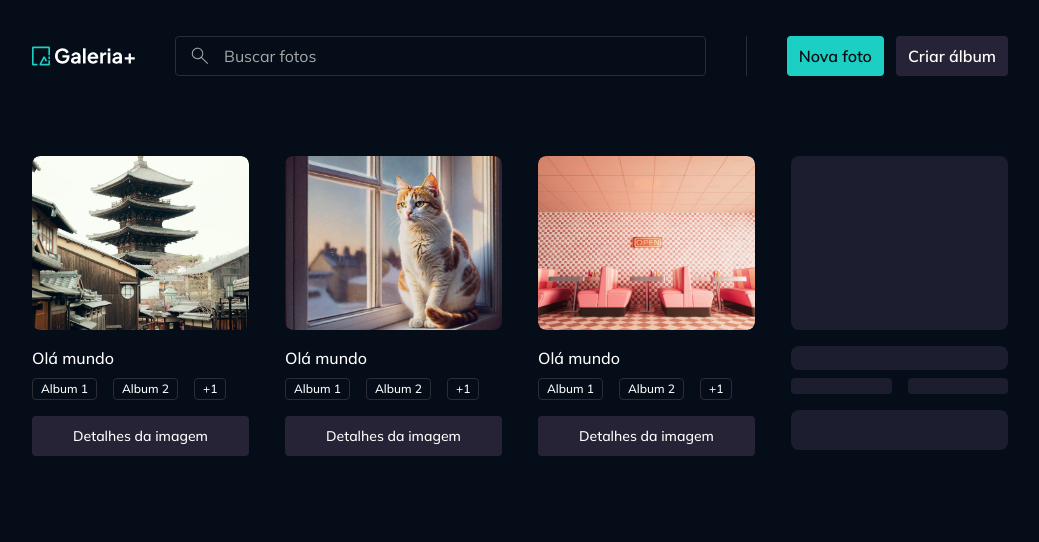
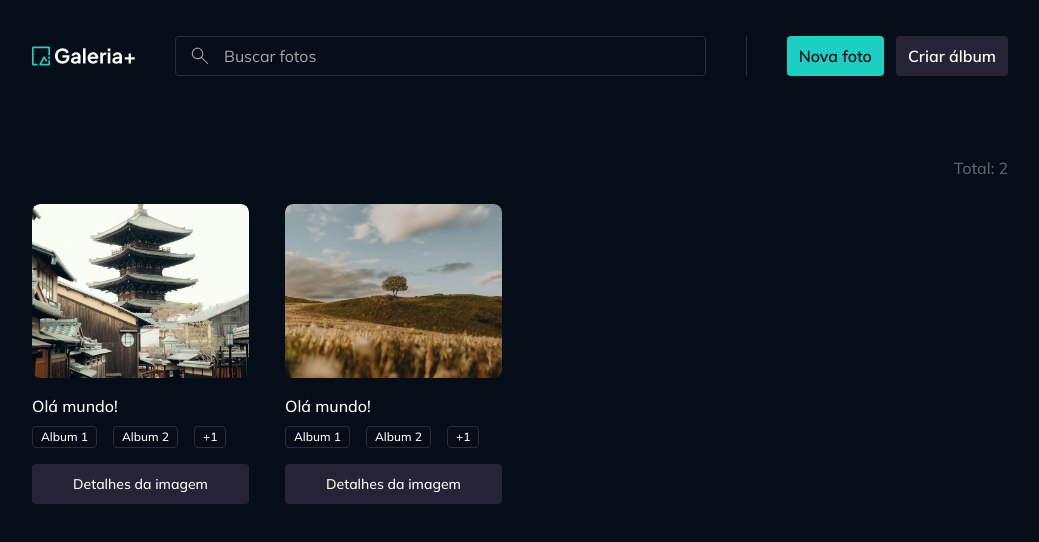
Before and after one commit to leoperass/gallery-plus, a React (Vite) app: page / in a window 1280 px wide. Shown: the top 542 px of the page, without its empty margins (120-1159 px from the left). Built offline with nearby package versions, Linux system fonts and the light colour scheme.

Commit message:
feat(photos): add PhotoList component with loading, empty and grid states

```diff
--- /dev/null
+++ b/src/contexts/photos/models/components/photos.list.tsx
@@ -0,0 +1,64 @@
+import Skeleton from "../../../../components/skeleton";
+import Text from "../../../../components/text";
+import type { Photo } from "../photo";
+import PhotoWidget from "./photo-widget";
+
+interface PhotosListProps {
+    photos: Photo[];
+    loading?: boolean;
+}
+
+export default function PhotosList({ photos, loading }: PhotosListProps) {
+
+    return (
+        <div className="space-y-6">
+            <Text
+                as="div"
+                variant="paragraph-large"
+                className="flex items-center justify-end gap-1 text-accent-span"
+            >
+                Total:{" "}
+                {!loading ? (
+                    <div>{photos.length}</div>
+                ) : (
+                        <Skeleton className="w-6 h-6" />
+                    )
+                }
+            </Text>
+
+            {/* GRID DE FOTOS */}
+            {!loading && photos?.length > 0 && (
+            <div className="grid grid-cols-4 gap-9">
+                {photos.map((photo) => (
+                <PhotoWidget
+                    key={photo.id}
+                    photo={photo}
+                />
+                ))}
+            </div>
+            )}
+
+            {/* LOADING (SKELETON) */}
+            {loading && (
+                <div className="grid grid-cols-4 gap-9">
+                    {Array.from({ length: 8 }).map((_, index) => (
+                        <PhotoWidget
+                            key={`photo-loading-${index}`}
+                            photo={{} as Photo}
+                            loading
+                        />
+                    ))}
+                </div>
+            )}
+
+            {/* ESTADO VAZIO */}
+            {!loading && photos?.length === 0 && (
+                <div className="flex justify-center items-center h-full">
+                    <Text variant="paragraph-large">
+                        Nenhuma foto encontrada!
+                    </Text>
+                </div>
+            )}
+        </div>
+    );
+}
--- a/src/pages/page-home.tsx
+++ b/src/pages/page-home.tsx
@@ -1,53 +1,33 @@
-import Text from "../components/text";
-import PhotoWidget from "../contexts/photos/models/components/photo-widget";
 import Container from "../components/container";
-import type { Photo } from "../contexts/photos/models/photo";
+import PhotosList from "../contexts/photos/models/components/photos.list";
 
 export default function PageHome() {
     return (
         <Container>
-            <div className="grid grid-cols-4 gap-9">
-                <PhotoWidget
-                    photo={{
-                        id: '123',
-                        title: 'Olá mundo',
+            <PhotosList
+                photos={[
+                    {
+                        id: "123",
+                        title: "Olá mundo!",
                         imageId: "portrait-tower.png",
                         albums: [
-                            {id:'321', title: 'Album 1'},
-                            {id:'123', title: 'Album 2'},
-                            {id:'456', title: 'Album 3'},
-                        ]
-                    }}
-                />
-                <PhotoWidget
-                    photo={{
-                        id: 'abc',
-                        title: 'Olá mundo',
-                        imageId: "square-cat.png",
+                            {id: "3421", title: "Album 1"},
+                            {id: "3421", title: "Album 2"},
+                            {id: "3421", title: "Album 3"},
+                        ],
+                    },
+                    {
+                        id: "123",
+                        title: "Olá mundo!",
+                        imageId: "portrait-tree.png",
                         albums: [
-                            {id:'321', title: 'Album 1'},
-                            {id:'123', title: 'Album 2'},
-                            {id:'456', title: 'Album 3'},
-                        ]
-                    }}
-                />
-                <PhotoWidget
-                    photo={{
-                        id: '456',
-                        title: 'Olá mundo',
-                        imageId: "wide-cafeteria.png",
-                        albums: [
-                            {id:'321', title: 'Album 1'},
-                            {id:'123', title: 'Album 2'},
-                            {id:'456', title: 'Album 3'},
-                        ]
-                    }}
-                />
-                <PhotoWidget
-                    photo={{} as Photo}
-                    loading
-                />
-            </div>
+                            {id: "3421", title: "Album 1"},
+                            {id: "3421", title: "Album 2"},
+                            {id: "3421", title: "Album 3"},
+                        ],
+                    },
+                ]}
+            />
         </Container>
     )
 }
```
